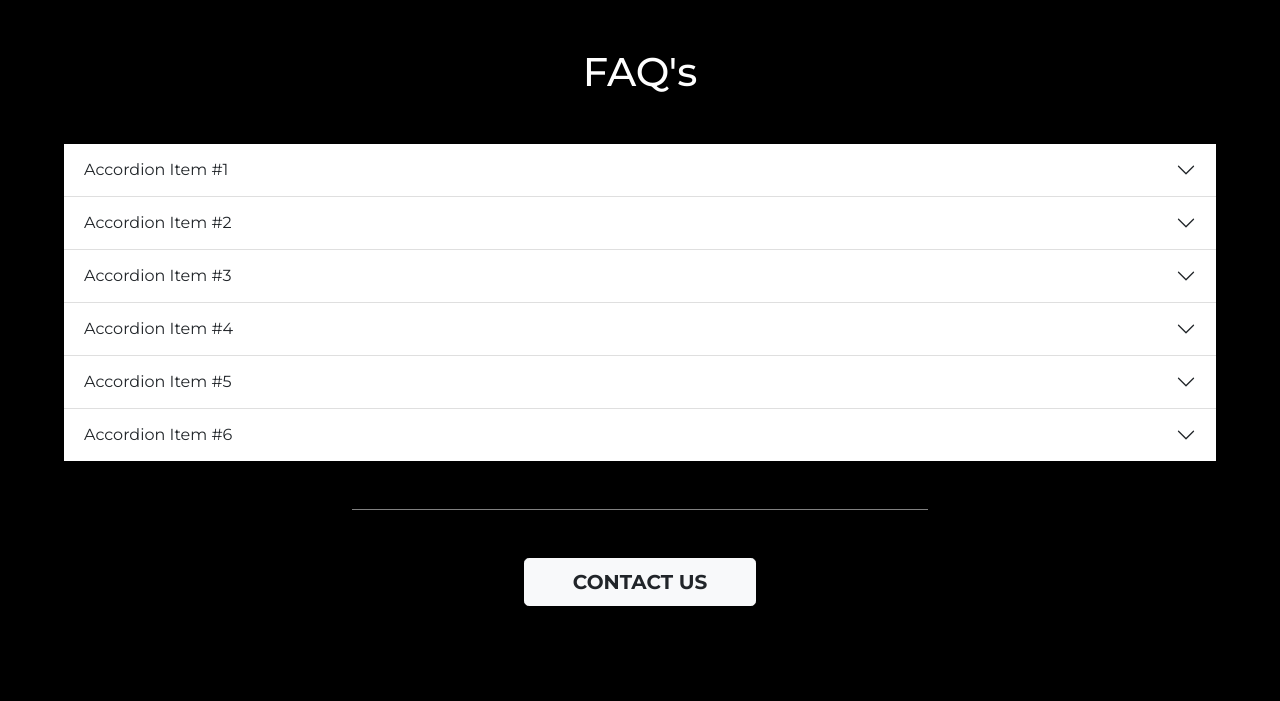
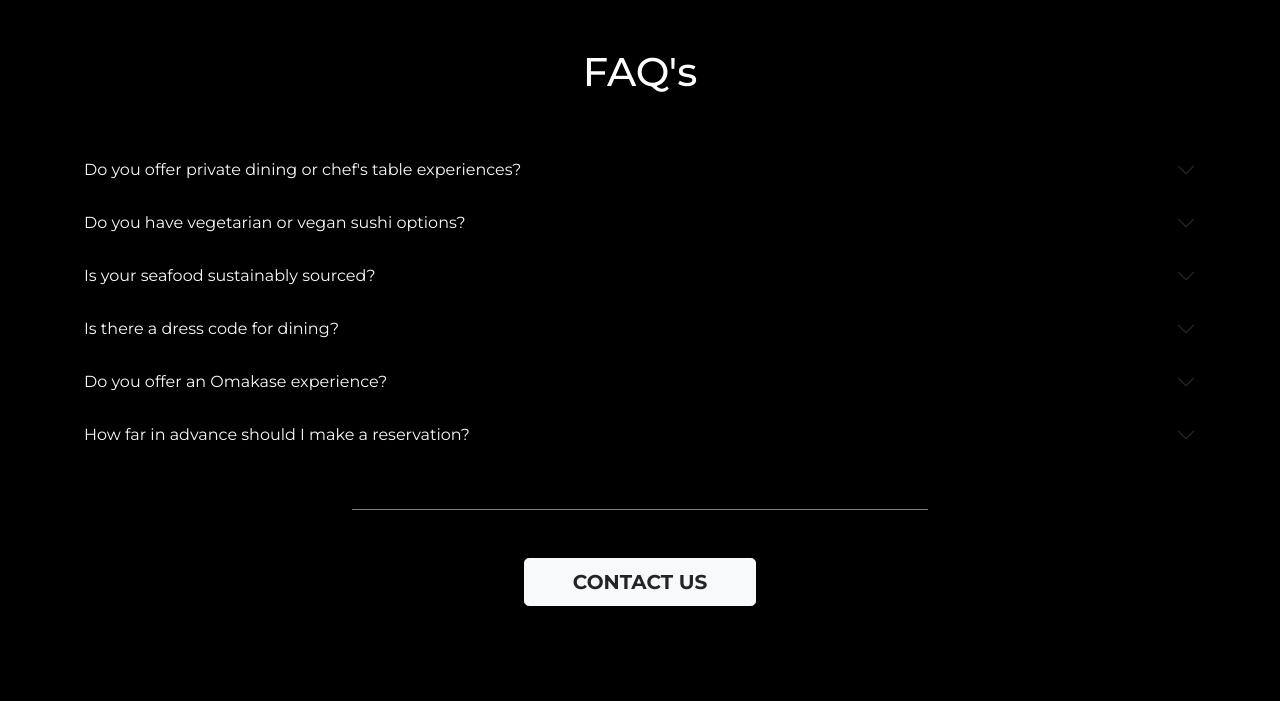
Before and after one commit to cjphawes/restaurant-booking-system, a Django app: page /faq/ in a window 1280 px wide. Shown: the part 80-781 px from the top of the page. Run offline with Django 4.2, Linux system fonts and the light colour scheme; some libraries are stand-ins or nearby versions; some web fonts are replaced.

Commit message:
feat:add styling to accordion

```diff
--- a/home/templates/home/faq.html
+++ b/home/templates/home/faq.html
@@ -6,71 +6,71 @@
 {% block content %}
 <h2 class="text-center my-5 fs-1">FAQ's</h2>
 
-<div class="accordion accordion-flush text-dark" id="accordionFlushExample">
-    <div class="accordion-item">
+<div class="accordion accordion-flush" id="accordionFlush">
+    <div class="accordion-item bg-transparent">
         <h2 class="accordion-header" id="flush-headingOne">
-        <button class="accordion-button collapsed" type="button" data-bs-toggle="collapse" data-bs-target="#flush-collapseOne" aria-expanded="false" aria-controls="flush-collapseOne">
-          Accordion Item #1
+        <button class="accordion-button bg-transparent collapsed text-light" type="button" data-bs-toggle="collapse" data-bs-target="#flush-collapseOne" aria-expanded="false" aria-controls="flush-collapseOne">
+            Do you offer private dining or chef's table experiences?
         </button>
         </h2>
 
-        <div id="flush-collapseOne" class="accordion-collapse collapse" aria-labelledby="flush-headingOne" data-bs-parent="#accordionFlushExample">
-            <div class="accordion-body">Placeholder content for this accordion, which is intended to demonstrate the <code>.accordion-flush</code> class. This is the first item's accordion body.</div>
+        <div id="flush-collapseOne" class="accordion-collapse collapse" aria-labelledby="flush-headingOne" data-bs-parent="#accordionFlush">
+            <div class="accordion-body"><strong>Yes, we offer exclusive private dining rooms and a highly curated chef's table experience. At the chef’s table, our head sushi chef prepares a personalized Omakase menu for you and your guests, allowing you to savor each course as it’s crafted. For private dining, please contact us in advance to secure availability and discuss any special requests.</strong></div>
         </div>
     </div>
 
-    <div class="accordion-item">
+    <div class="accordion-item bg-transparent">
         <h2 class="accordion-header" id="flush-headingTwo">
-        <button class="accordion-button collapsed" type="button" data-bs-toggle="collapse" data-bs-target="#flush-collapseTwo" aria-expanded="false" aria-controls="flush-collapseTwo">
-          Accordion Item #2
+        <button class="accordion-button collapsed bg-transparent text-light" type="button" data-bs-toggle="collapse" data-bs-target="#flush-collapseTwo" aria-expanded="false" aria-controls="flush-collapseTwo">
+            Do you have vegetarian or vegan sushi options?
         </button>
         </h2>
-        <div id="flush-collapseTwo" class="accordion-collapse collapse" aria-labelledby="flush-headingTwo" data-bs-parent="#accordionFlushExample">
-            <div class="accordion-body">Placeholder content for this accordion, which is intended to demonstrate the <code>.accordion-flush</code> class. This is the second item's accordion body. Let's imagine this being filled with some actual content.</div>
+        <div id="flush-collapseTwo" class="accordion-collapse collapse" aria-labelledby="flush-headingTwo" data-bs-parent="#accordionFlush">
+            <div class="accordion-body"><strong>Yes, we offer a carefully curated selection of vegetarian and vegan sushi options. Our chefs use premium seasonal vegetables, tofu, and other plant-based ingredients to create flavorful and visually stunning dishes that align with our high standards of quality. Please let us know of any dietary preferences when booking, and we will gladly accommodate.</strong></div>
         </div>
     </div>
 
-    <div class="accordion-item">
+    <div class="accordion-item bg-transparent">
         <h2 class="accordion-header" id="flush-headingThree">
-        <button class="accordion-button collapsed" type="button" data-bs-toggle="collapse" data-bs-target="#flush-collapseThree" aria-expanded="false" aria-controls="flush-collapseThree">
-          Accordion Item #3
+        <button class="accordion-button collapsed bg-transparent text-light" type="button" data-bs-toggle="collapse" data-bs-target="#flush-collapseThree" aria-expanded="false" aria-controls="flush-collapseThree">
+            Is your seafood sustainably sourced?
         </button>
         </h2>
-        <div id="flush-collapseThree" class="accordion-collapse collapse" aria-labelledby="flush-headingThree" data-bs-parent="#accordionFlushExample">
-            <div class="accordion-body">Placeholder content for this accordion, which is intended to demonstrate the <code>.accordion-flush</code> class. This is the third item's accordion body. Nothing more exciting happening here in terms of content, but just filling up the space to make it look, at least at first glance, a bit more representative of how this would look in a real-world application.</div>
+        <div id="flush-collapseThree" class="accordion-collapse collapse" aria-labelledby="flush-headingThree" data-bs-parent="#accordionFlush">
+            <div class="accordion-body"><strong>Yes, sustainability is a key priority for us. We work with trusted suppliers who provide sustainably sourced fish, ensuring that our ingredients are both of the highest quality and responsibly obtained. Our commitment to sustainability extends to supporting sustainable fisheries and ethical practices in the seafood industry.</strong></div>
         </div>
     </div>
 
-    <div class="accordion-item">
+    <div class="accordion-item bg-transparent">
         <h2 class="accordion-header" id="flush-headingFour">
-        <button class="accordion-button collapsed" type="button" data-bs-toggle="collapse" data-bs-target="#flush-collapseFour" aria-expanded="false" aria-controls="flush-collapseFour">
-          Accordion Item #4
+        <button class="accordion-button collapsed bg-transparent text-light" type="button" data-bs-toggle="collapse" data-bs-target="#flush-collapseFour" aria-expanded="false" aria-controls="flush-collapseFour">
+            Is there a dress code for dining?
         </button>
         </h2>
-        <div id="flush-collapseFour" class="accordion-collapse collapse" aria-labelledby="flush-headingFour" data-bs-parent="#accordionFlushExample">
-            <div class="accordion-body">Placeholder content for this accordion, which is intended to demonstrate the <code>.accordion-flush</code> class. This is the third item's accordion body. Nothing more exciting happening here in terms of content, but just filling up the space to make it look, at least at first glance, a bit more representative of how this would look in a real-world application.</div>
+        <div id="flush-collapseFour" class="accordion-collapse collapse" aria-labelledby="flush-headingFour" data-bs-parent="#accordionFlush">
+            <div class="accordion-body"><strong>Yes, we maintain a smart-casual dress code to enhance the sophisticated atmosphere of our restaurant. We ask guests to refrain from wearing sportswear, flip-flops, or overly casual attire. For special events or dining at the chef's table, we recommend business casual or semi-formal wear.</strong></div>
         </div>
     </div>
 
-    <div class="accordion-item">
+    <div class="accordion-item bg-transparent">
         <h2 class="accordion-header" id="flush-headingFive">
-        <button class="accordion-button collapsed" type="button" data-bs-toggle="collapse" data-bs-target="#flush-collapseFive" aria-expanded="false" aria-controls="flush-collapseFive">
-          Accordion Item #5
+        <button class="accordion-button collapsed bg-transparent text-light" type="button" data-bs-toggle="collapse" data-bs-target="#flush-collapseFive" aria-expanded="false" aria-controls="flush-collapseFive">
+            Do you offer an Omakase experience?
         </button>
         </h2>
-        <div id="flush-collapseFive" class="accordion-collapse collapse" aria-labelledby="flush-headingFive" data-bs-parent="#accordionFlushExample">
-            <div class="accordion-body">Placeholder content for this accordion, which is intended to demonstrate the <code>.accordion-flush</code> class. This is the third item's accordion body. Nothing more exciting happening here in terms of content, but just filling up the space to make it look, at least at first glance, a bit more representative of how this would look in a real-world application.</div>
+        <div id="flush-collapseFive" class="accordion-collapse collapse" aria-labelledby="flush-headingFive" data-bs-parent="#accordionFlush">
+            <div class="accordion-body"><strong>Absolutely. Our Omakase experience is a highlight, where our sushi chef crafts a tailored menu based on the freshest, seasonal ingredients available that day. It is an immersive dining experience designed to showcase the chef's expertise and the finest ingredients.</strong></div>
         </div>
     </div>
 
-    <div class="accordion-item">
+    <div class="accordion-item bg-transparent">
         <h2 class="accordion-header" id="flush-headingSix">
-        <button class="accordion-button collapsed" type="button" data-bs-toggle="collapse" data-bs-target="#flush-collapseSix" aria-expanded="false" aria-controls="flush-collapseSix">
-          Accordion Item #6
+        <button class="accordion-button collapsed bg-transparent text-light" type="button" data-bs-toggle="collapse" data-bs-target="#flush-collapseSix" aria-expanded="false" aria-controls="flush-collapseSix">
+            How far in advance should I make a reservation?
         </button>
         </h2>
-        <div id="flush-collapseSix" class="accordion-collapse collapse" aria-labelledby="flush-headingSix" data-bs-parent="#accordionFlushExample">
-            <div class="accordion-body">Placeholder content for this accordion, which is intended to demonstrate the <code>.accordion-flush</code> class. This is the third item's accordion body. Nothing more exciting happening here in terms of content, but just filling up the space to make it look, at least at first glance, a bit more representative of how this would look in a real-world application.</div>
+        <div id="flush-collapseSix" class="accordion-collapse collapse" aria-labelledby="flush-headingSix" data-bs-parent="#accordionFlush">
+            <div class="accordion-body "><strong>We recommend making reservations at least 1-2 weeks in advance, particularly for weekends or special occasions, as our seating is limited, and our dining experiences are highly sought after. For the chef's table or private dining, earlier booking is advised to ensure availability.</strong></div>
         </div>
     </div>
 </div>
```
Also changed, not shown: documentation/images/faq-page-img-1.webp (added).
